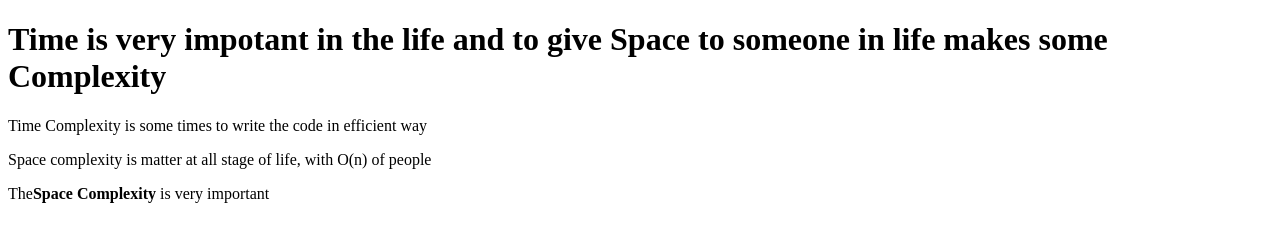
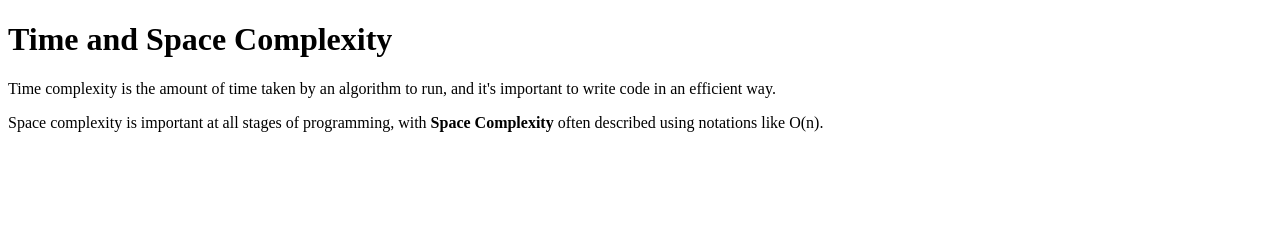
Before and after one commit to acciojob/time-and-space-complexity-amant-creator, a website: page main.html in a window 1280 px wide. Drawn offline with Linux system fonts and the light colour scheme.

Commit message:
created a submission

```diff
--- a/main.html
+++ b/main.html
@@ -1,20 +1,15 @@
 <!DOCTYPE html>
+<html>
+<head>
+  <link rel="stylesheet" href="styles.css">
+</head>
+<body>
+  <h1>Time and Space Complexity</h1>
 
-<html>
+  <p>Time complexity is the amount of time taken by an algorithm to run, and it's important to write code in an efficient way.</p>
 
-<head>
-	<link rel="stylesheet" href="styles.css">
-</head>
+  <p>Space complexity is important at all stages of programming, with <b>Space Complexity</b> often described using notations like O(n).</p>
 
-<body>
-	<!-- the entire body must be written by student -->
-	<h1>Time is very impotant in the life and to give Space to someone in life makes some Complexity</h1>
-	<p>Time Complexity is some times to write the code in efficient way</p>
-	<p>Space complexity is matter at all stage of life, with O(n) of people</p>
-		<p>The<b>Space Complexity</b> is very important </p>
-    <script type="text/javascript" src="./script.js">
-</script>
-
+  <script type="text/javascript" src="./script.js"></script>
 </body>
-
 </html>
```
